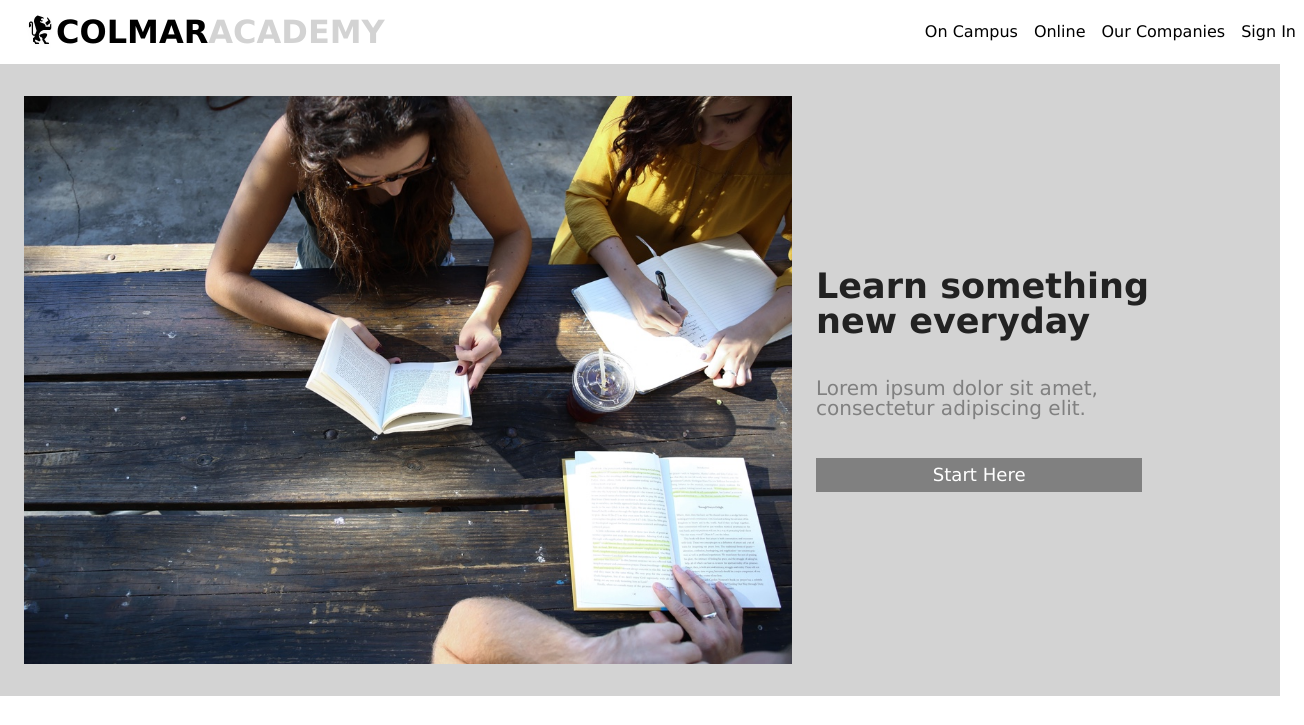
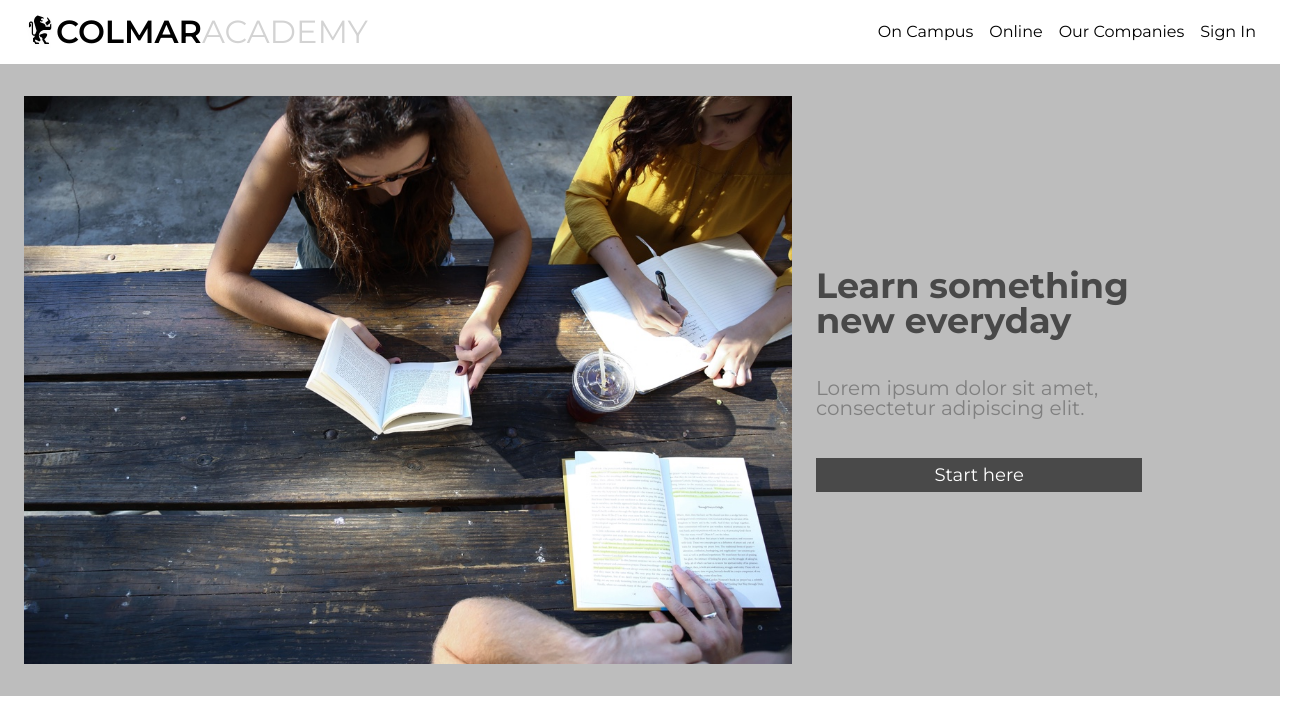
Before and after one commit to reinaldo017/colmaracademy, a plain HTML site: page index.html in a window 1280 px wide. Shown: the top 725 px of the page, 1304 px wide, since content can reach past the window. Drawn offline with Linux system fonts and the light colour scheme.

Commit message:
Colores y tipografía agregados. Agregar versión móvil y corregir sección cursos

```diff
--- a/index.html
+++ b/index.html
@@ -3,6 +3,7 @@
   <head>
     <meta charset="utf-8">
     <link rel="stylesheet" type="text/css" href="recursos/estilos.css">
+    <link href="https://fonts.googleapis.com/css2?family=Montserrat:wght@200;400;600;700&display=swap" rel="stylesheet">
     <title>Colmar Academy</title>
   </head>
   <body>
@@ -26,7 +27,7 @@
         <h2>Learn something new everyday</h2>
         <h5>Lorem ipsum dolor sit amet, consectetur adipiscing elit.</h5>
         <div class="boton_banner">
-          <a href="#"><h6>Start Here</h6></a>
+          <a href="#"><h6>Start here</h6></a>
         </div>
       </section>
     </div>
--- a/recursos/estilos.css
+++ b/recursos/estilos.css
@@ -366,14 +366,16 @@ textarea {
 }
 /*Estilos tipográficos*/
 html{
-  font-family: Verdana, sans-serif;
+  font-family: 'Montserrat', sans-serif;
   font-size: 16px;
+  color: #494949;
 }
 h1{
   font-size: 2.5rem;
 }
 h2{
   font-size: 2.19rem;
+  font-weight: bold;
 }
 h3{
   font-size: 1.88rem;
@@ -386,16 +388,21 @@ h5{
 }
 h6{
   font-size: 1.13rem;
+  font-weight: bold;
 }
 a{
   text-decoration: none;
 }
+p{
+  line-height: 1.5;
+}
+
 /*Barra de Navegación*/
 nav{
   display: flex;
   justify-content: space-between;
   background-color: white;
-  width: 100%;
+  max-width: 100%;
   height: 4rem;
   margin-left: 1.5rem;
   margin-right: 1rem;
@@ -410,10 +417,11 @@ nav{
 .logo p{
   font-size: 2rem;
   color: black;
-  font-weight: bold;
+  font-weight: 600;
 }
 .logo span{
   color: lightgray;
+  font-weight: lighter;
 }
 .enlaces{
   display: flex;
@@ -433,7 +441,7 @@ nav a{
   display: flex;
   justify-content: flex-start;
   align-items: center;
-  background-color: lightgray;
+  background-color: #bdbdbd;
   overflow: hidden;
   max-width: 100%;
 }
@@ -462,12 +470,13 @@ nav a{
 .boton_banner{
   width: 85%;
   margin: 20px 0;
-  background-color: gray;
+  background-color: #494949;
 }
 .boton_banner h6{
   color: white;
   text-align: center;
   margin: 0.5rem auto;
+  font-weight: 400;
 }
 /*Información*/
 .info{
@@ -526,13 +535,16 @@ nav a{
 .item p{
   margin: 0.5rem 0;
 }
+.item a{
+  color: #039be5;
+}
 .lecture{
   background-color: lightgray;
 }
 /*Courses*/
 .courses{
   overflow: hidden;
-  background-color: lightgray;
+  background-color: #eeeeee;
   max-width: 100%;
 }
 .courses h2{
@@ -546,6 +558,7 @@ nav a{
   display: flex;
   justify-content: space-between;
   align-items: space-between;
+  align-content: stretch;
   flex-wrap: wrap;
 }
 .course_item{
@@ -619,6 +632,9 @@ nav a{
 .item_thesis_texto{
   flex-basis: 65%;
 }
+.item_thesis_texto p{
+  margin: 0.5rem 0;
+}
 .fisma{
   background-color: lightgray;
 }
@@ -636,5 +652,5 @@ footer a{
   color: black;
   display: inline-block;
   float: right;
-  margin: 0 0.50rem;
+  margin: 1rem 0.50rem;
 }
```
